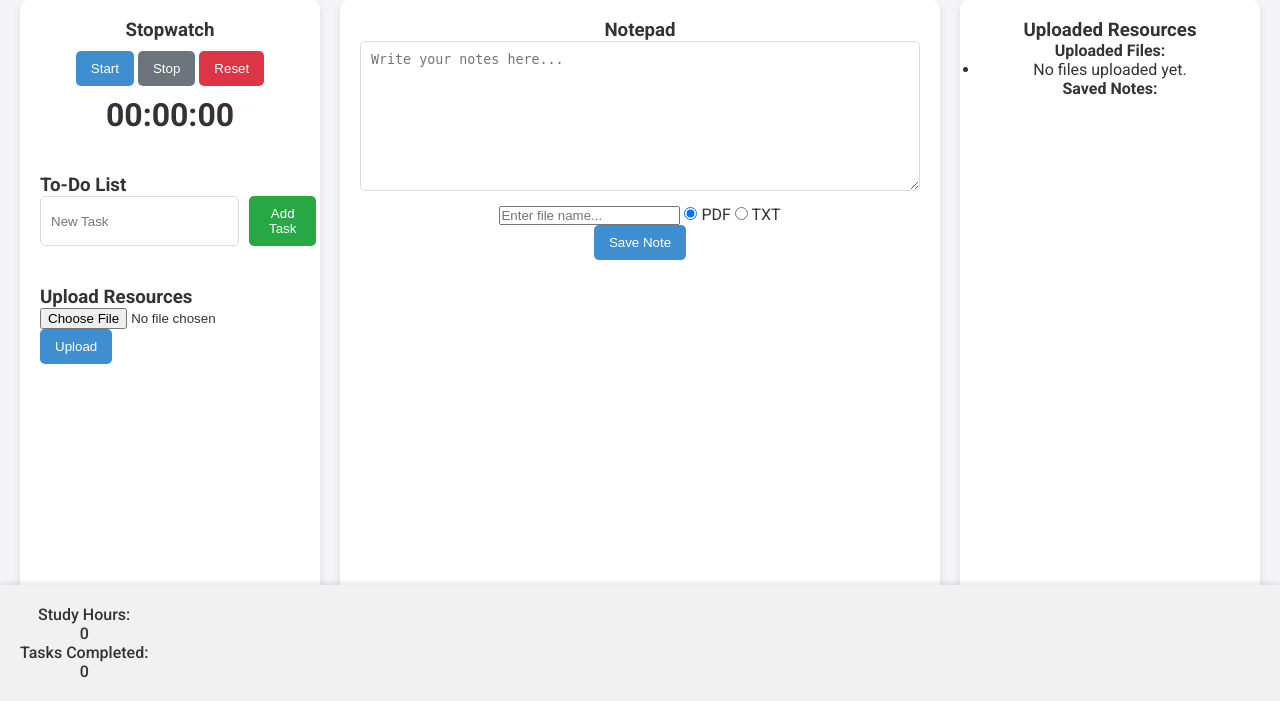
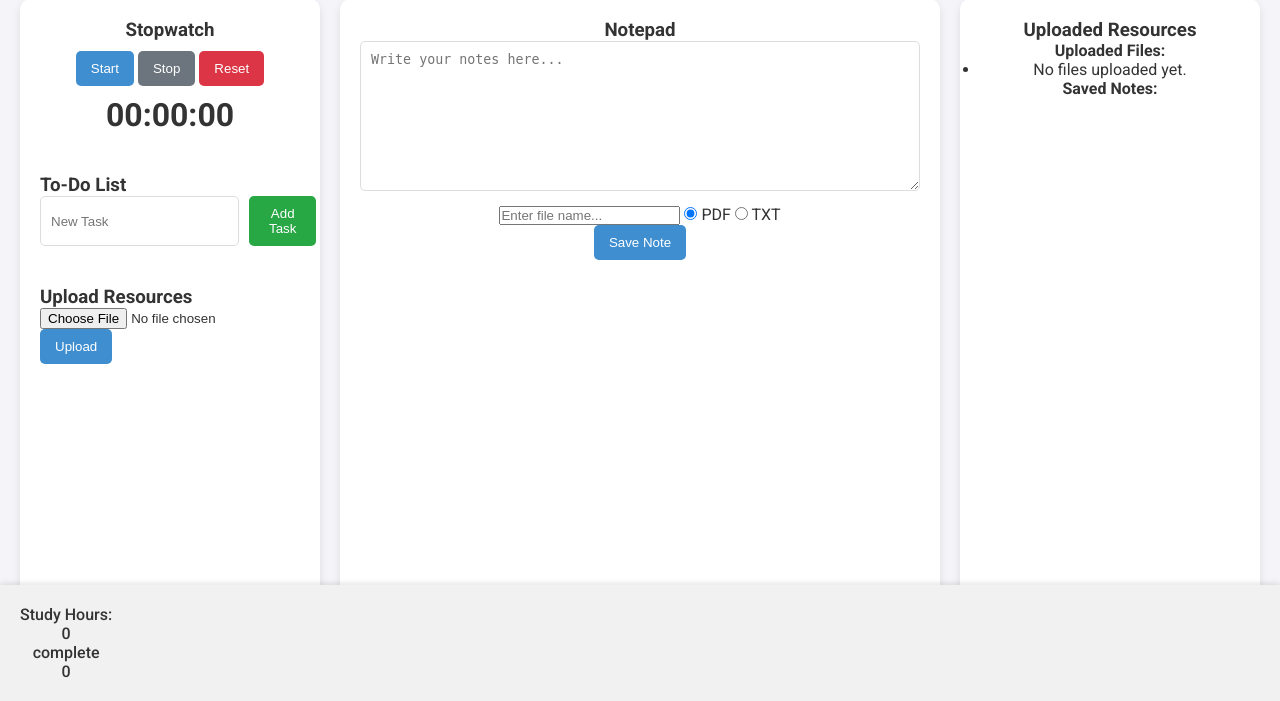
Before and after one commit to ROKIGHOSH/Student-Webpage, a Flask app: page / in a window 1280 px wide. Shown: the part 99-800 px from the top of the page. Run offline with Flask 3, Linux system fonts and the light colour scheme.

Commit message:
complete

```diff
--- a/templates/index.html
+++ b/templates/index.html
@@ -93,7 +93,7 @@
                 <span id="study-hours">0</span>
             </div>
             <div class="status-item">
-                <p>Tasks Completed:</p>
+                <p>complete</p>
                 <span id="tasks-completed">0</span>
             </div>
         </div>
```
